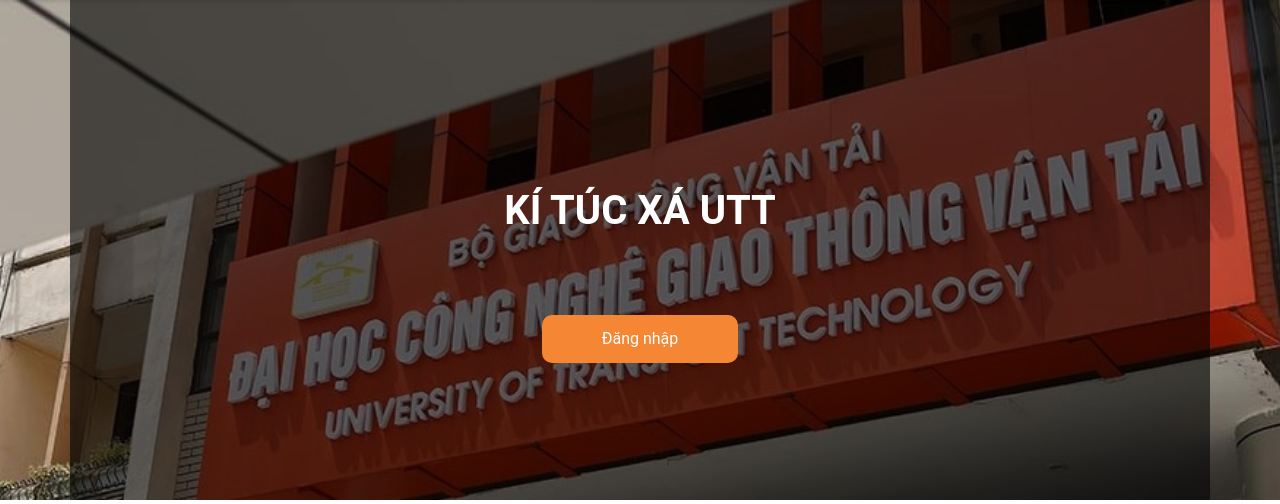
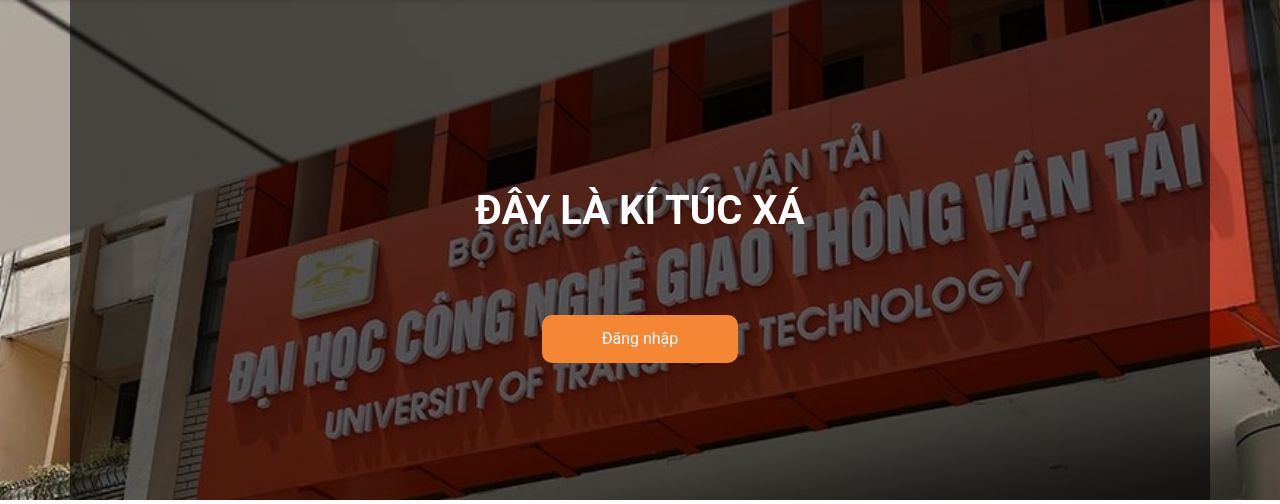
Before and after one commit to tobydapoet/thuchanh, a PHP site: page / in a window 1280 px wide. Shown: the part 121-625 px from the top of the page. Run offline with PHP 8.4, Linux system fonts and the light colour scheme; data comes from the database, SQL or seed files in the repository.

Commit message:
update chu ky tuc xa

```diff
--- a/index.php
+++ b/index.php
@@ -169,7 +169,7 @@
 
         <section  id="login" class="main-login" style="background-image: url(image/646c15d1be5aea73d04b9dfbabb244ea.jpg);">
             <div class="container">
-                <h1 style="font-weight: bold;">KÍ TÚC XÁ UTT</h1>
+                <h1 style="font-weight: bold;">ĐÂY LÀ KÍ TÚC XÁ</h1>
                 <button class="login-lobby">Đăng nhập</button>
             </div>
         </section>
```
